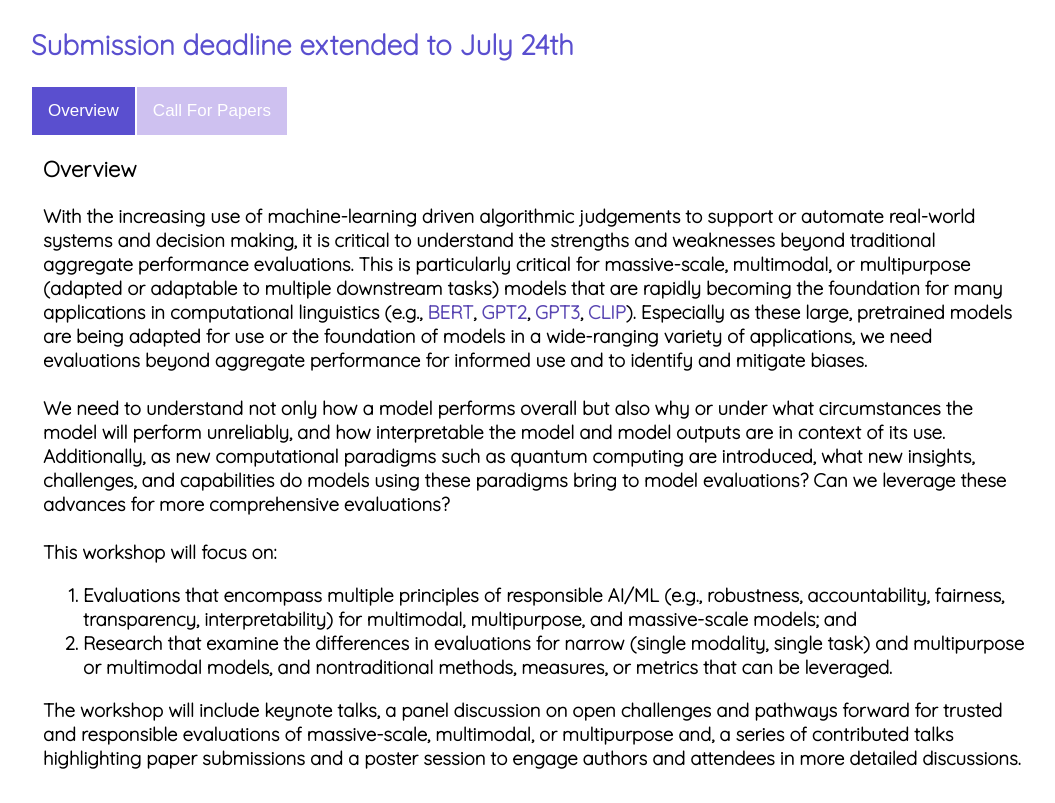
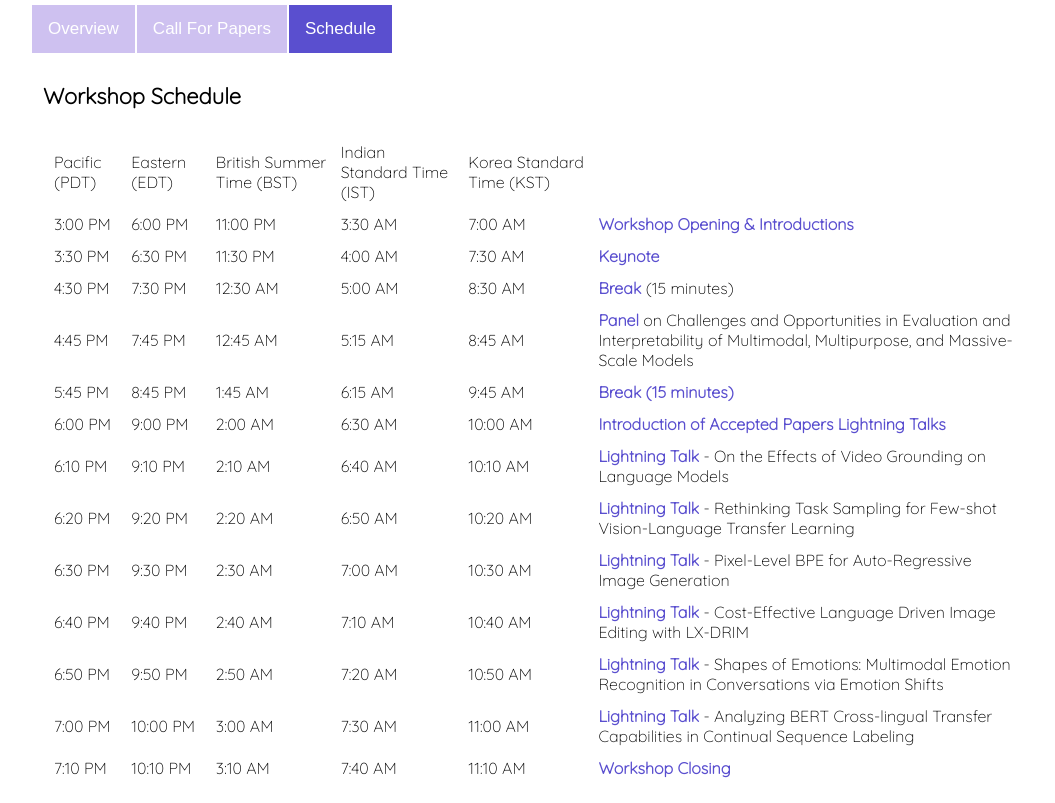
Before and after one commit to mmmpie-workshop/mmmpie-workshop.github.io, a plain HTML site: page index.html in a window 1280 px wide. Shown: the part 357-1160 px from the top of the page, without its empty margins (105-1160 px from the left). Drawn offline with Linux system fonts and the light colour scheme.

Commit message:
Update index.html
Updated timeline

Added schedule for workshop

```diff
--- a/index.html
+++ b/index.html
@@ -103,20 +103,19 @@
 
   <div style="float:left;">
 
-    <div style="float:left; margin:1rem 8rem -2.5rem 8rem; width:auto; ">
+    <div style="float:left; margin:1rem 8rem -2rem 8rem; width:auto; ">
 
-      <h2 style="color:#5a4fcf">
-        <i class="fa-solid fa-megaphone" aria-hidden="true" ></i>
-        Submission deadline extended to July 24th</h2>
 
       <div class="tab" style="width:100%;">
-        <button class="tablinks active" onclick="openTab(event, 'overview')">Overview</button>
+        <button class="tablinks " onclick="openTab(event, 'overview')">Overview</button>
         <button class="tablinks " onclick="openTab(event, 'cfp')">Call For Papers</button>
+        <button class="tablinks active" onclick="openTab(event, 'schedule')">Schedule</button>
       </div>
     </div>
 
     <div style="float:left; margin:2rem 8rem 0rem 8rem;">
-      <div id="overview" class="tabcontent" style="display:block;">
+
+      <div id="overview" class="tabcontent">
 
 
         <h3> Overview </h3>
@@ -359,10 +358,10 @@
             <b>Commitment of ARR Reviews by: </b> <s>July 15, 2022 (Friday)</s> <a style="font-weight:bold; color:#5a4fcf;">July 24, 2022</a>
           </li>
           <li>
-            <b>Notification of Acceptance:</b> August 30, 2022 (Tuesday)
+            <b>Notification of Acceptance:</b> September 7, 2022 (Wednesday)
           </li>
           <li>
-            <b>Camera-ready papers due:</b> September 5, 2022 (Monday)
+            <b>Camera-ready papers due:</b> September 14, 2022 (Wednesday)
           </li>
           <li>
             <b>Workshop date:</b> October 17, 2022
@@ -372,6 +371,144 @@
           </li>
         </ul>
         </p>
+
+      </div>
+
+      <div id="schedule" class="tabcontent" style="display:block;">
+
+
+        <h3> Workshop Schedule </h3>
+        <p>
+
+        </p>
+
+        <table cellspacing="10" rowspacing="80">
+            <tr>
+                <td>Pacific (PDT)</td>
+                <td>Eastern (EDT)</td>
+                <td>British Summer Time (BST)</td>
+                <td>Indian Standard Time (IST)</td>
+                <td>Korea Standard Time (KST)</td>
+                <td> </td>
+            </tr>
+            <tr>
+                <td>3:00 PM</td>
+                <td>6:00 PM</td>
+                <td>11:00 PM</td>
+                <td>3:30 AM</td>
+                <td>7:00 AM</td>
+                <td><a style="font-weight:bold; color:#5a4fcf;">Workshop Opening & Introductions</a></td>
+            </tr>
+            <tr>
+                <td>3:30 PM</td>
+                <td>6:30 PM</td>
+                <td>11:30 PM</td>
+                <td>4:00 AM</td>
+                <td>7:30 AM</td>
+                <td><a style="font-weight:bold; color:#5a4fcf;">Keynote</a> </td>
+            </tr>
+            <tr>
+                <td>4:30 PM</td>
+                <td>7:30 PM</td>
+                <td>12:30 AM</td>
+                <td>5:00 AM</td>
+                <td>8:30 AM</td>
+                <td><a style="font-weight:bold; color:#5a4fcf;">Break</a> (15 minutes)</td>
+            </tr>
+            <tr>
+                <td>4:45 PM</td>
+                <td>7:45 PM</td>
+                <td>12:45 AM</td>
+                <td>5:15 AM</td>
+                <td>8:45 AM</td>
+                <td><a style="font-weight:bold; color:#5a4fcf;">Panel</a> on Challenges and Opportunities in Evaluation and Interpretability of Multimodal, Multipurpose, and Massive-Scale Models</td>
+
+            </tr>
+            <tr>
+                <td>5:45 PM</td>
+                <td>8:45 PM</td>
+                <td>1:45 AM</td>
+                <td>6:15 AM</td>
+                <td>9:45 AM</td>
+                <td><a style="font-weight:bold; color:#5a4fcf;">Break (15 minutes)</a></td>
+            </tr>
+            <tr>
+                <td>6:00 PM</td>
+                <td>9:00 PM</td>
+                <td>2:00 AM</td>
+                <td>6:30 AM</td>
+                <td>10:00 AM</td>
+                <td><a style="font-weight:bold; color:#5a4fcf;">Introduction of Accepted Papers Lightning Talks</a></td>
+            </tr>
+
+            <tr>
+                <td>6:10 PM</td>
+                <td>9:10 PM</td>
+                <td>2:10 AM</td>
+                <td>6:40 AM</td>
+                <td>10:10 AM</td>
+                <td><a style="font-weight:bold; color:#5a4fcf;">Lightning Talk</a> - On the Effects of Video Grounding on Language Models</td>
+
+            </tr>
+            <tr>
+                <td>6:20 PM</td>
+                <td>9:20 PM</td>
+                <td>2:20 AM</td>
+                <td>6:50 AM</td>
+                <td>10:20 AM</td>
+                <td><a style="font-weight:bold; color:#5a4fcf;">Lightning Talk</a> - Rethinking Task Sampling for Few-shot Vision-Language Transfer Learning</td>
+
+            </tr>
+            <tr>
+                <td>6:30 PM</td>
+                <td>9:30 PM</td>
+                <td>2:30 AM</td>
+                <td>7:00 AM</td>
+                <td>10:30 AM</td>
+                <td><a style="font-weight:bold; color:#5a4fcf;">Lightning Talk</a> - Pixel-Level BPE for Auto-Regressive Image Generation</td>
+
+            </tr>
+            <tr>
+                <td>6:40 PM</td>
+                <td>9:40 PM</td>
+                <td>2:40 AM</td>
+                <td>7:10 AM</td>
+                <td>10:40 AM</td>
+                <td><a style="font-weight:bold; color:#5a4fcf;">Lightning Talk</a> - Cost-Effective Language Driven Image Editing with LX-DRIM</td>
+
+            </tr>
+            <tr>
+                <td>6:50 PM</td>
+                <td>9:50 PM</td>
+                <td>2:50 AM</td>
+                <td>7:20 AM</td>
+                <td>10:50 AM</td>
+                <td><a style="font-weight:bold; color:#5a4fcf;">Lightning Talk</a> - Shapes of Emotions: Multimodal Emotion Recognition in Conversations via Emotion Shifts</td>
+
+            </tr>
+            <tr>
+                <td>7:00 PM</td>
+                <td>10:00 PM</td>
+                <td>3:00 AM</td>
+                <td>7:30 AM</td>
+                <td>11:00 AM</td>
+                <td><a style="font-weight:bold; color:#5a4fcf;">Lightning Talk</a> - Analyzing BERT Cross-lingual Transfer Capabilities in Continual Sequence Labeling</td>
+
+            </tr>
+
+            <tr>
+                <td>7:10 PM</td>
+                <td>10:10 PM</td>
+                <td>3:10 AM</td>
+                <td>7:40 AM</td>
+                <td>11:10 AM</td>
+                <td><a style="font-weight:bold; color:#5a4fcf;">Workshop Closing</a></td>
+
+            </tr>
+                </table>
+
+                <br><br><br>
+
       </div>
 
     </div>
```
